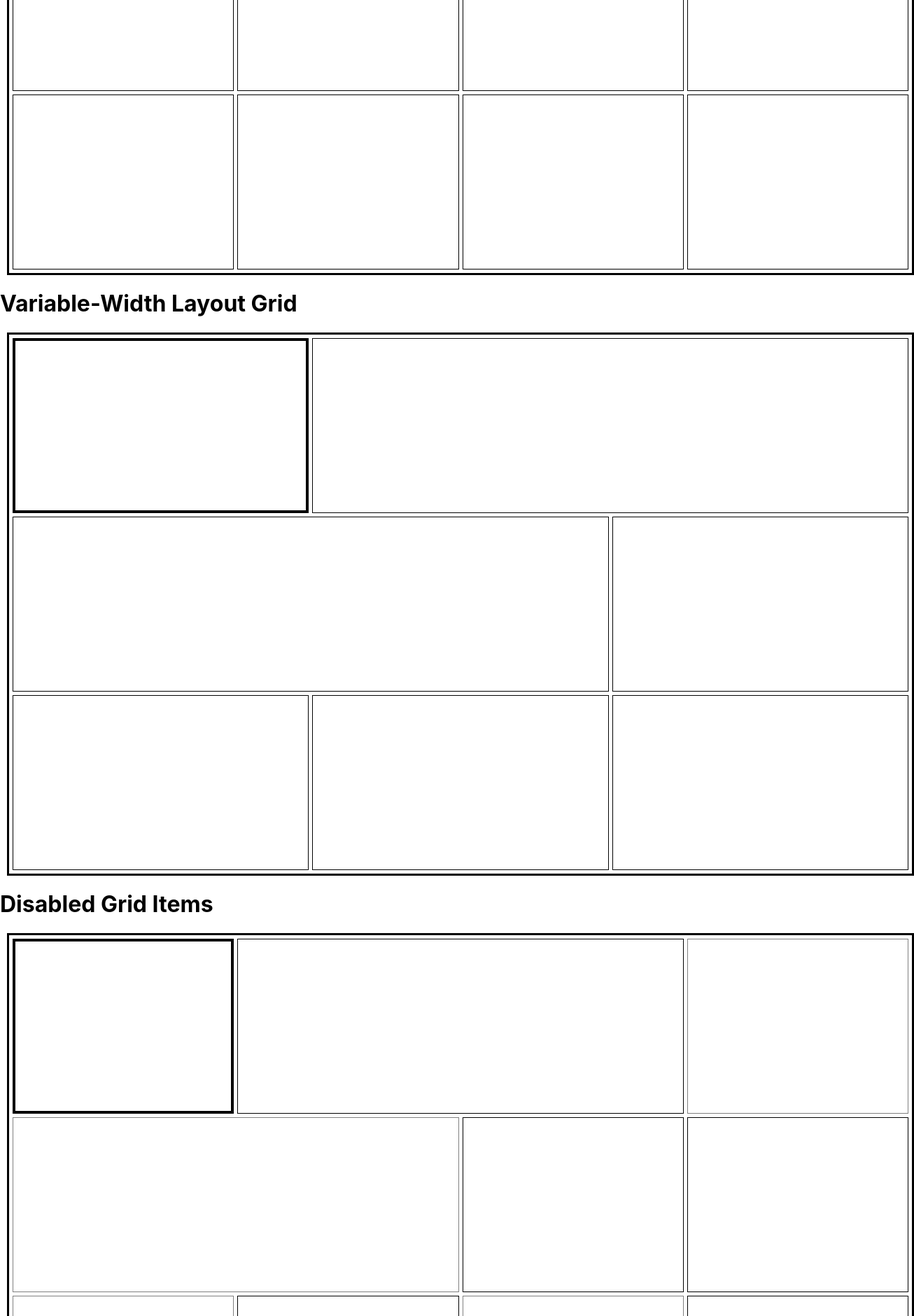
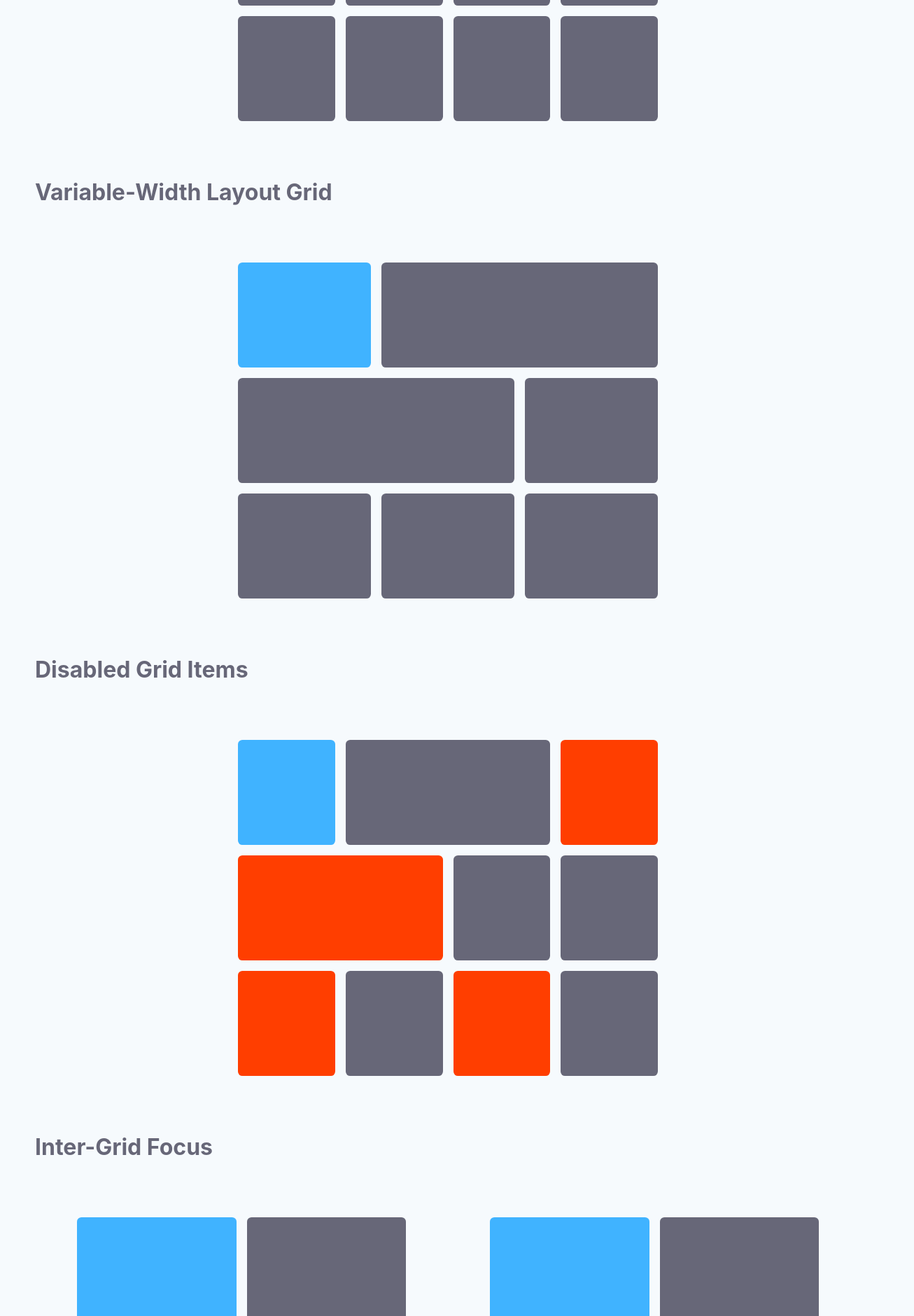
Before and after one commit to SleepyWerewolf/react-grid-navigation, a React (Create React App) app: page / in a window 1280 px wide. Shown: the part 720-2600 px from the top of the page at 70% size, 1306 px wide, since content can reach past the window. Built offline with nearby package versions, Linux system fonts and the light colour scheme.

Commit message:
Clean up demo page

```diff
--- a/src/App.tsx
+++ b/src/App.tsx
@@ -9,46 +9,57 @@ const App: React.FC = () => {
   return (
     <Fragment>
       <h1>Standard 4x4 Grid</h1>
+      <h2>Hover over any of the grids to see focus change; click on a grid to be able to navigate it with keyboard!</h2>
+      <div style={{
+        display: 'flex',
+        justifyContent: 'center',
+      }}>
         <FocusGrid
           columnConfig={[{ width: '1fr' }, { width: '1fr' }, { width: '1fr' }, { width: '1fr' }]}
-        rowConfig={[{ height: 'minmax(250px, auto)' }, { height: 'minmax(250px, auto)' }, { height: 'minmax(250px, auto)' }, { height: 'minmax(250px, auto)' }]}
-        isFocused={focusIndex === 0}
+          rowConfig={[{ height: 'minmax(150px, auto)' }, { height: 'minmax(150px, auto)' }, { height: 'minmax(150px, auto)' }, { height: 'minmax(150px, auto)' }]}
+          isFocused={true}
           items={[
             {}, {}, {}, {},
             {}, {}, {}, {},
             {}, {}, {}, {},
             {}, {}, {}, {},
           ]}
-        onDownExit={() => setFocusIndex(1)}
         />
+      </div>
 
       <h1>Variable-Width Layout Grid</h1>
+      <div style={{
+        display: 'flex',
+        justifyContent: 'center',
+      }}>
         <FocusGrid
           columnConfig={[{ width: '1fr' }, { width: '1fr' }, { width: '1fr' }]}
-        rowConfig={[{ height: 'minmax(250px, auto)' }, { height: 'minmax(250px, auto)' }, { height: 'minmax(250px, auto)' }]}
-        isFocused={focusIndex === 1}
+          rowConfig={[{ height: 'minmax(150px, auto)' }, { height: 'minmax(150px, auto)' }, { height: 'minmax(150px, auto)' }]}
+          isFocused={false}
           items={[
             {}, { width: 2 },
             { width: 2 }, {},
             {}, {}, {},
           ]}
-        onDownExit={() => setFocusIndex(2)}
-        onTopExit={() => setFocusIndex(0)}
         />
+      </div>
 
       <h1>Disabled Grid Items</h1>
+      <div style={{
+        display: 'flex',
+        justifyContent: 'center',
+      }}>
         <FocusGrid
           columnConfig={[{ width: '1fr' }, { width: '1fr' }, { width: '1fr' }, { width: '1fr' }]}
-        rowConfig={[{ height: 'minmax(250px, auto)' }, { height: 'minmax(250px, auto)' }, { height: 'minmax(250px, auto)' }]}
-        isFocused={focusIndex === 2}
+          rowConfig={[{ height: 'minmax(150px, auto)' }, { height: 'minmax(150px, auto)' }, { height: 'minmax(150px, auto)' }]}
+          isFocused={false}
           items={[
             {}, { width: 2 }, { shouldDisable: true },
             { width: 2, shouldDisable: true }, {}, {},
             { shouldDisable: true }, {}, { shouldDisable: true }, {},
           ]}
-        onDownExit={() => setFocusIndex(3)}
-        onTopExit={() => setFocusIndex(1)}
         />
+      </div>
 
       <h1>Inter-Grid Focus</h1>
       <div
@@ -60,7 +71,7 @@ const App: React.FC = () => {
       >
         <FocusGrid
           columnConfig={[{ width: '1fr' }, { width: '1fr' }]}
-          rowConfig={[{ height: 'minmax(250px, auto)' }, { height: 'minmax(250px, auto)' }, { height: 'minmax(250px, auto)' }, { height: 'minmax(250px, auto)' }]}
+          rowConfig={[{ height: 'minmax(150px, auto)' }, { height: 'minmax(150px, auto)' }, { height: 'minmax(150px, auto)' }, { height: 'minmax(150px, auto)' }]}
           isFocused={focusIndex === 3}
           items={[
             {}, {},
@@ -68,14 +79,12 @@ const App: React.FC = () => {
             {}, {},
             {}, {},
           ]}
-          onDownExit={() => setFocusIndex(5)}
           onRightExit={() => setFocusIndex(4)}
-          onTopExit={() => setFocusIndex(2)}
         />
 
         <FocusGrid
           columnConfig={[{ width: '1fr' }, { width: '1fr' }]}
-          rowConfig={[{ height: 'minmax(250px, auto)' }, { height: 'minmax(250px, auto)' }, { height: 'minmax(250px, auto)' }, { height: 'minmax(250px, auto)' }]}
+          rowConfig={[{ height: 'minmax(150px, auto)' }, { height: 'minmax(150px, auto)' }, { height: 'minmax(150px, auto)' }, { height: 'minmax(150px, auto)' }]}
           isFocused={focusIndex === 4}
           items={[
             {}, {},
@@ -83,9 +92,7 @@ const App: React.FC = () => {
             {}, {},
             {}, {},
           ]}
-          onDownExit={() => setFocusIndex(6)}
           onLeftExit={() => setFocusIndex(3)}
-          onTopExit={() => setFocusIndex(2)}
         />
       </div>
 
@@ -99,7 +106,7 @@ const App: React.FC = () => {
       >
         <FocusGrid
           columnConfig={[{ width: '1fr' }, { width: '1fr' }]}
-          rowConfig={[{ height: 'minmax(250px, auto)' }, { height: 'minmax(250px, auto)' }, { height: 'minmax(250px, auto)' }, { height: 'minmax(250px, auto)' }]}
+          rowConfig={[{ height: 'minmax(150px, auto)' }, { height: 'minmax(150px, auto)' }, { height: 'minmax(150px, auto)' }, { height: 'minmax(150px, auto)' }]}
           isFocused={focusIndex === 5}
           items={[
             { width: 2 },
@@ -108,12 +115,11 @@ const App: React.FC = () => {
             {}, {},
           ]}
           onRightExit={() => setFocusIndex(6)}
-          onTopExit={() => setFocusIndex(3)}
         />
 
         <FocusGrid
           columnConfig={[{ width: '1fr' }, { width: '1fr' }]}
-          rowConfig={[{ height: 'minmax(250px, auto)' }, { height: 'minmax(250px, auto)' }, { height: 'minmax(250px, auto)' }, { height: 'minmax(250px, auto)' }]}
+          rowConfig={[{ height: 'minmax(150px, auto)' }, { height: 'minmax(150px, auto)' }, { height: 'minmax(150px, auto)' }, { height: 'minmax(150px, auto)' }]}
           isFocused={focusIndex === 6}
           items={[
             {}, {},
@@ -122,7 +128,6 @@ const App: React.FC = () => {
             {}, {},
           ]}
           onLeftExit={() => setFocusIndex(5)}
-          onTopExit={() => setFocusIndex(4)}
         />
       </div>
     </Fragment>
--- a/src/components/FocusGrid.tsx
+++ b/src/components/FocusGrid.tsx
@@ -101,7 +101,10 @@ export const FocusGrid = (props: IFocusGridProps) => {
   return (
     <div
       className='focus-container'
-      onKeyDownCapture={({ key }) => {
+      onKeyDownCapture={event => {
+        event.preventDefault();
+
+        const { key } = event;
         const direction = getDirection(key.toLowerCase());
         const gridIndex = gridMap.get(focusIndex);
 
@@ -150,14 +153,14 @@ export const FocusGrid = (props: IFocusGridProps) => {
       }}
       ref={containerRef as React.RefObject<HTMLDivElement>}
       style={{
-        border: '3px solid black',
+        borderRadius: '.3em',
         display: 'grid',
         gridTemplateColumns,
         gridTemplateRows,
-        gridGap: props.gridGap || '5px',
+        gridGap: props.gridGap || '15px',
         margin: '10px',
-        padding: '5px',
-        width: '100%',
+        padding: '50px',
+        width: '75vh',
       }}
       tabIndex={0}
     >
@@ -166,7 +169,7 @@ export const FocusGrid = (props: IFocusGridProps) => {
           {...focusItemProps}
 
           id={gridMap.get(index) || index}
-          isActive={focusIndex === index}
+          isFocused={focusIndex === index}
           isDisabled={!!focusItemProps.shouldDisable}
           itemsPerRow={itemsPerRow}
           key={index}
--- a/src/components/FocusGridItem.tsx
+++ b/src/components/FocusGridItem.tsx
@@ -12,7 +12,7 @@ export interface IFocusGridItemProps {
   width?: number;
 
   id: number;
-  isActive: boolean;
+  isFocused: boolean;
   isDisabled: boolean;
   itemsPerRow: number;
   onHover: () => void;
@@ -24,7 +24,8 @@ export const FocusGridItem = forwardRef<HTMLDivElement, IFocusGridItemProps>((pr
     onMouseMove={debounce(() => !props.isDisabled && props.onHover(), 100).handler}
     ref={ref}
     style={{
-      border: `${props.isActive ? 4 : 1}px solid ${props.isDisabled ? 'grey' : 'black'}`,
+      backgroundColor: `${props.isDisabled ? '#ff3e00' : (props.isFocused ? '#40b3ff' : '#676778')}`,
+      borderRadius: '.4em',
       gridColumn: props.width && `${(props.id % props.itemsPerRow) + 1} / span ${props.width}`,
       gridRow: props.height && `${props.id + 1} / span ${props.height}`,
     }}
--- a/src/hooks/use-focus.ts
+++ b/src/hooks/use-focus.ts
@@ -5,7 +5,7 @@ import { useRef } from 'react'
  */
 export const useFocus = (): [React.RefObject<HTMLElement>, () => void] => {
   const elementRef = useRef<HTMLElement>(null);
-  const setFocus = () => elementRef.current && elementRef.current.focus();
+  const setFocus = () => elementRef.current && elementRef.current.focus({ preventScroll: true });
 
   return [ elementRef, setFocus ];
 };
--- a/src/index.css
+++ b/src/index.css
@@ -1,5 +1,7 @@
 body {
   margin: 0;
+  background-color: #f6fafd;
+  color: #676778;
   font-family: -apple-system, BlinkMacSystemFont, 'Segoe UI', 'Roboto', 'Oxygen',
     'Ubuntu', 'Cantarell', 'Fira Sans', 'Droid Sans', 'Helvetica Neue',
     sans-serif;
@@ -11,3 +13,12 @@ code {
   font-family: source-code-pro, Menlo, Monaco, Consolas, 'Courier New',
     monospace;
 }
+
+div:focus {
+  outline: none;
+  box-shadow: 0 20px 50px rgba(8, 112, 184, 0.7);
+}
+
+#root {
+  margin: 50px;
+}
```
Lines whose indentation alone changed are shown as unchanged.
